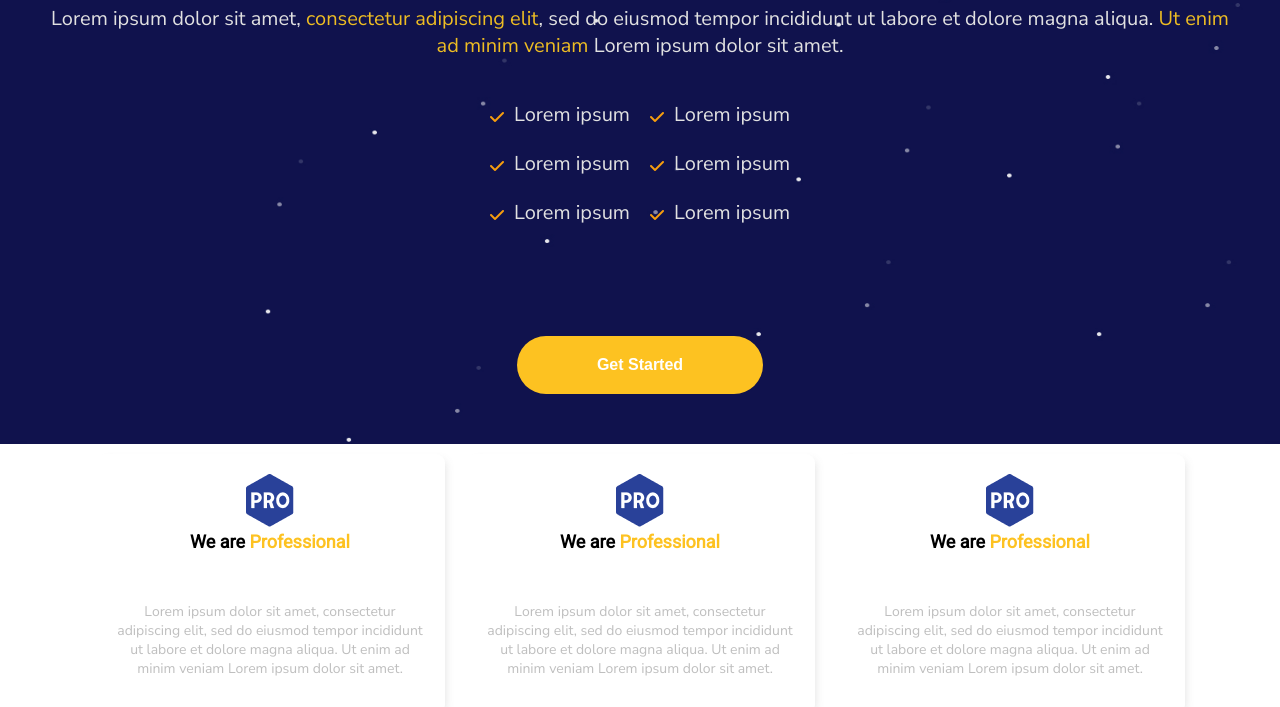
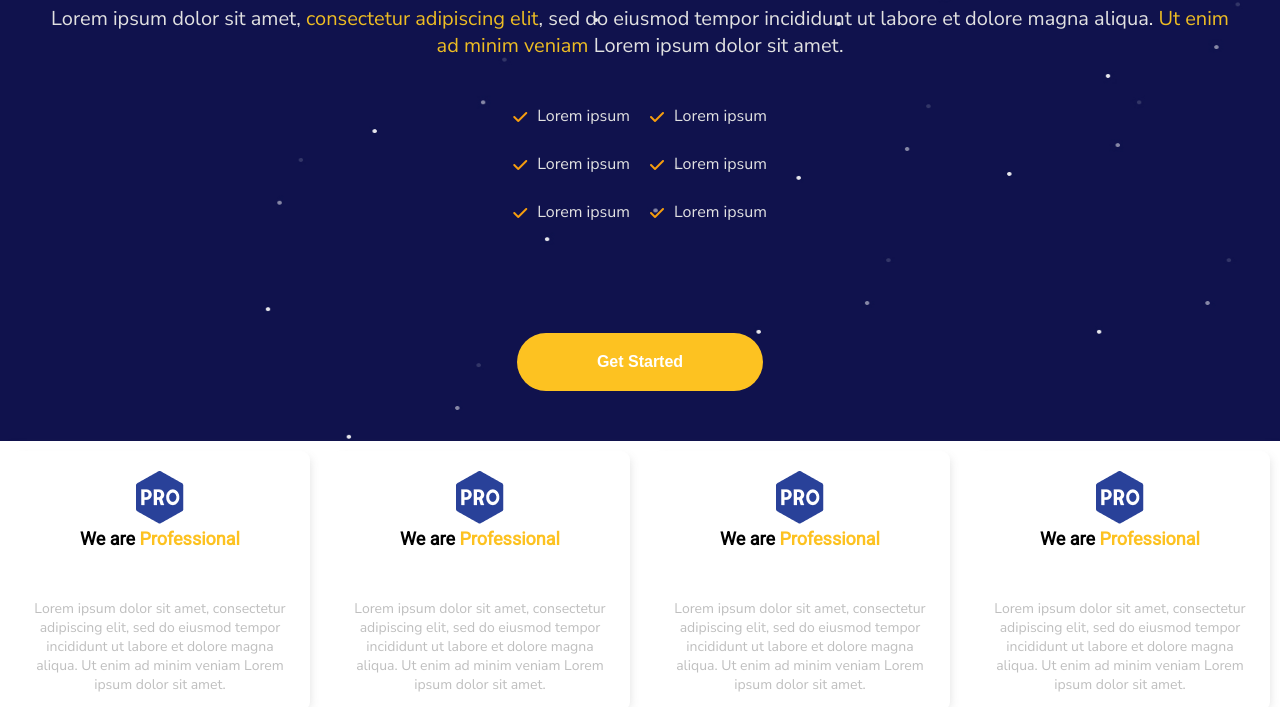
Before and after one commit to belloemmanuel/Deltify---Responsive-Agency-Landing-Page, a plain HTML site: page index.html in a window 1280 px wide. Shown: the part 122-829 px from the top of the page. Drawn offline with Linux system fonts and the light colour scheme; a web font is replaced by a local one.

Commit message:
chnges made

```diff
--- a/css/deltify.css
+++ b/css/deltify.css
@@ -943,7 +943,7 @@ strike {
   .services-card {
     margin: 10px;
     height: 260px;
-    width: 350px;
+    width: 300px;
     border-radius: 9px;
     box-shadow: rgba(99, 99, 99, 0.2) 5px 2px 10px -5px;
     justify-content: center;
@@ -1096,8 +1096,13 @@ strike {
     padding: 50px;
   }
   .hero-list-item1 p {
-    margin-top: -8px;
+    margin-top: -4px;
     margin-right: 20px;
+    font-size: 16px;
+  }
+  .hero-list-item p {
+    font-size: 16px;
+    margin-top: -4px;
   }
 
   .hero-list {
```
